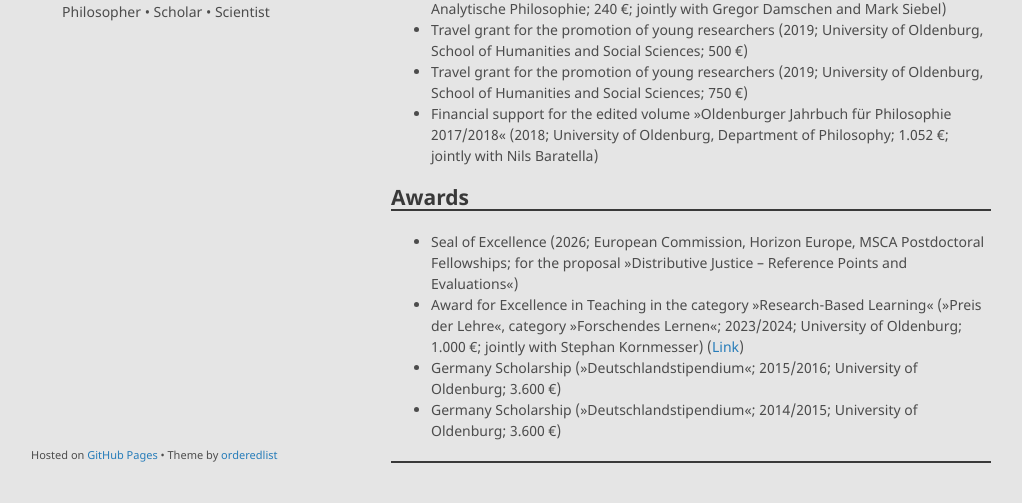
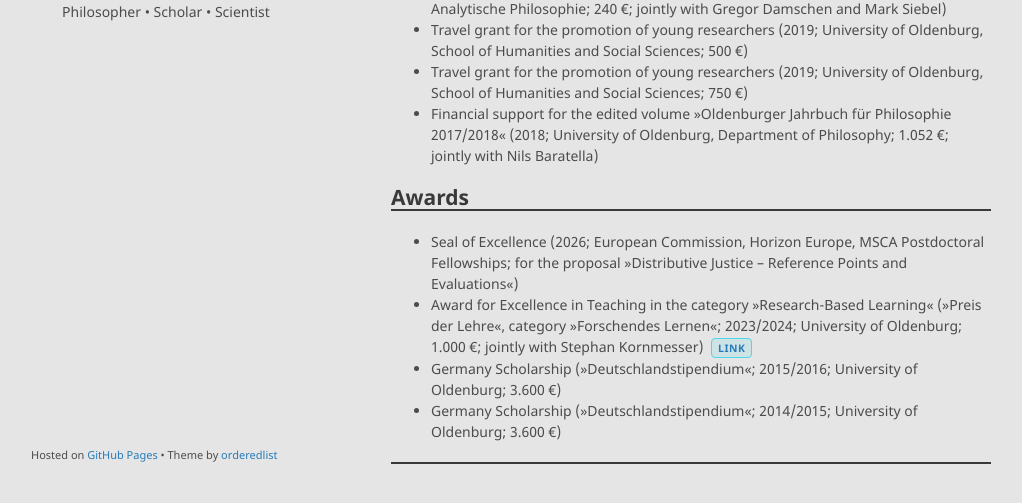
Before and after one commit to alephmembeth/alephmembeth.github.io, a Jekyll site: the page built from financials.md, in a window 1280 px wide and 900 px high, scrolled down 860 px, cut to the strip 366-869 px from the top of the window. Shown: the whole strip, without its empty margins (129-1151 px from the left). Built offline with Jekyll 4.4.1, drawn with Linux system fonts in a browser that asks for light colours; our own code applies the rules of GitHub Pages for plain Markdown files; some of the changed lines change nothing that is shown.

Commit message:
Update financials.md

```diff
--- a/financials.md
+++ b/financials.md
@@ -34,7 +34,7 @@ My grants, bursaries, and awards total **30.881,65 €**. I deeply appreciate ea
 ## Awards
 
 + Seal of Excellence (2026; European Commission, Horizon Europe, MSCA Postdoctoral Fellowships; for the proposal »Distributive Justice – Reference Points and Evaluations«)
-+ Award for Excellence in Teaching in the category »Research-Based Learning« (»Preis der Lehre«, category »Forschendes Lernen«; 2023/2024; University of Oldenburg; 1.000 €; jointly with Stephan Kornmesser) ([Link](https://uol.de/preisderlehre/preistraegerinnen-2024))
++ Award for Excellence in Teaching in the category »Research-Based Learning« (»Preis der Lehre«, category »Forschendes Lernen«; 2023/2024; University of Oldenburg; 1.000 €; jointly with Stephan Kornmesser) <span class = "label color-9">[Link](https://uol.de/preisderlehre/preistraegerinnen-2024)</span>
 + Germany Scholarship (»Deutschlandstipendium«; 2015/2016; University of Oldenburg; 3.600 €)
 + Germany Scholarship (»Deutschlandstipendium«; 2014/2015; University of Oldenburg; 3.600 €)
 
```
